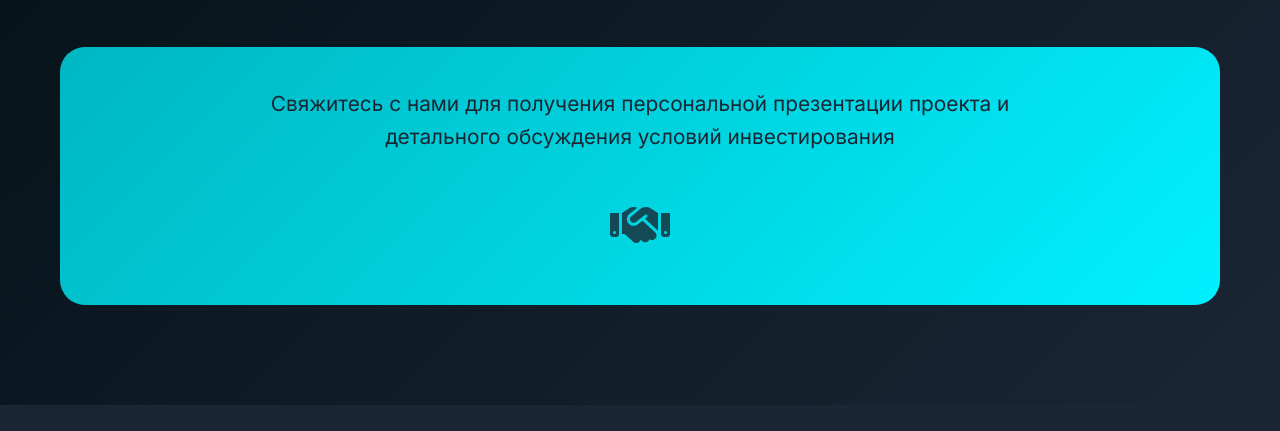
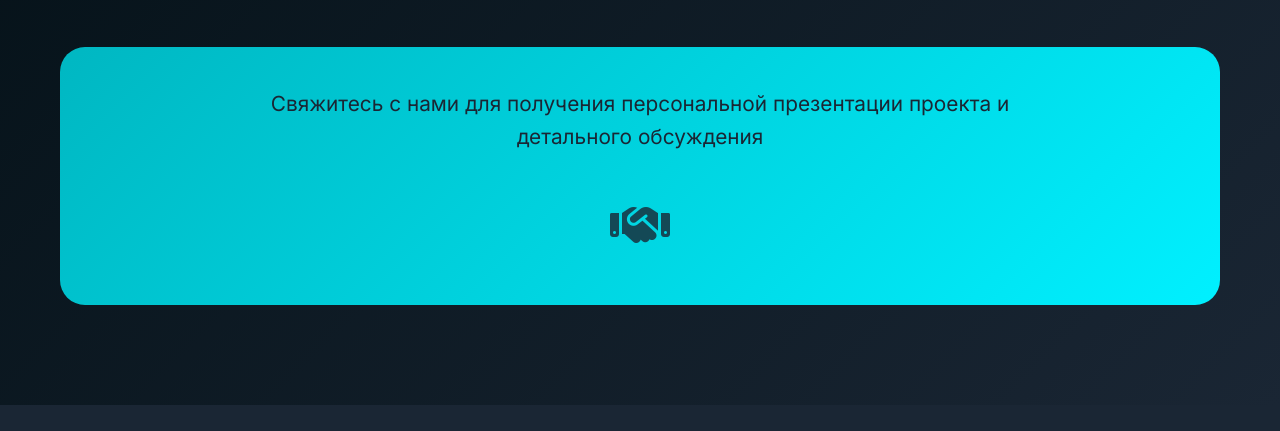
Before and after one commit to AlchkoFhero/AquaRenaissance, a plain HTML site: page index.html in a window 1280 px wide. Shown: the part 9466-9897 px from the top of the page. Drawn offline with nearby package versions, Linux system fonts and the light colour scheme.

Commit message:
Обновлён index.html

```diff
--- a/index.html
+++ b/index.html
@@ -1839,8 +1839,7 @@
                 </div>
 
                 <div class="cta-section animate-on-scroll">
-                    <p>Свяжитесь с нами для получения персональной презентации проекта и детального обсуждения условий
-                        инвестирования</p>
+                    <p>Свяжитесь с нами для получения персональной презентации проекта и детального обсуждения</p>
                     <div class="handshake-icon">
                         <i class="fas fa-handshake"></i>
                     </div>
```
